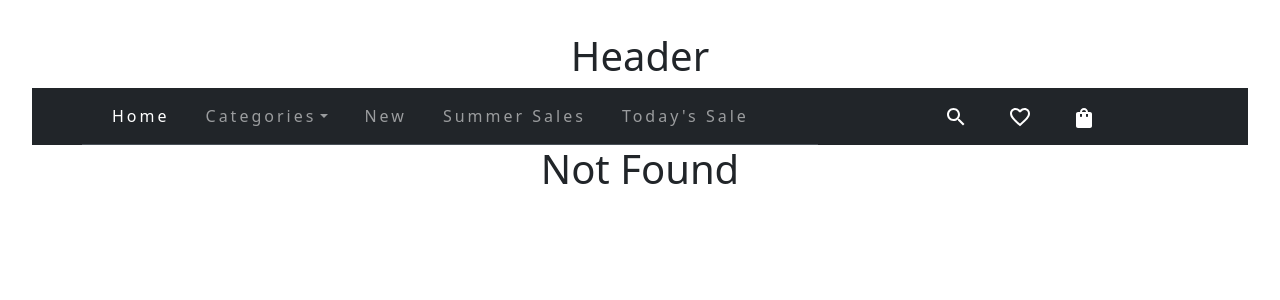
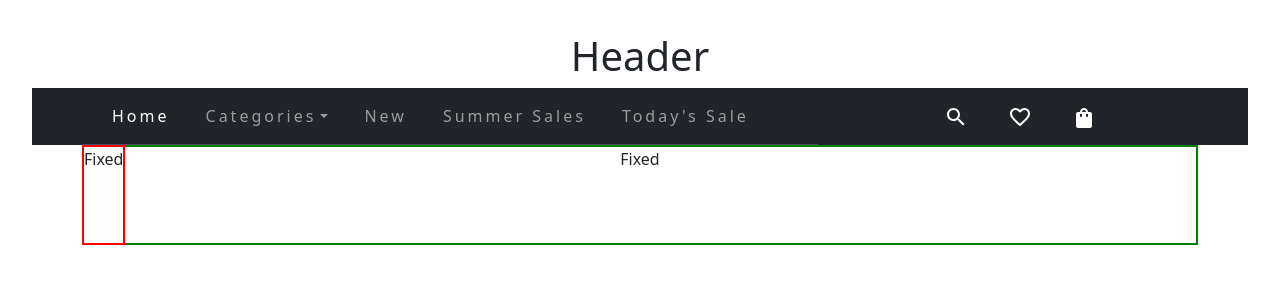
Before and after one commit to sanjaya121/reactjs-ui-client, a React (Vite) app: page /products/121zz in a window 1280 px wide. Before the commit this address had no page. Shown: the top 300 px of the page. Built offline with nearby package versions, Linux system fonts and the light colour scheme.

Commit message:
some javascript practice to be continued

```diff
--- a/src/App.tsx
+++ b/src/App.tsx
@@ -1,51 +1,21 @@
 import {
-  BrowserRouter,
-  Outlet,
   Route,
-  Router,
-  RouterProvider,
   Routes,
 } from "react-router-dom";
 import "./App.css";
-import router from "./app/router/Routes";
 import { useEffect } from "react";
-import Navigation from "./components/common/navigation/Navigation";
 import Header from "./components/common/header/Header";
 import Home from "./components/routes/home/Home";
 import NotFound from "./components/routes/not-found/NotFound";
 import Cart from "./components/routes/cart/Cart";
+import ProductsDetails from "./components/routes/home/products/products-details/ProductsDetails";
+import JsPractice from "./components/routes/js-practice/JsPractice";
 
 function App() {
-  /// sort Array
-  const array = [1, 2, 5, 7, 4, 6, 3, 9, 8];
-  const stringArray = ["lift", "shift", "gift"];
-
-  //fxn to sort array;
-  const SortArray = (array) => {
-    console.log("Sort Array", array);
-    console.log(array.sort((a, b) => b - a));
-  };
-
-  // const findCommonCharacter = (array) => {
-
-  //   for (let i = 0; i < array.length; i++) {
-
-  //   }
-
-  // };
-
-  //find common character;
-  const Truthy = () => {
-    let a = undefined;
-    if (a) {
-      console.log("a");
-    } else {
-      console.log("b");
-    }
-  };
+;
 
   useEffect(() => {
-    Truthy();
+
   });
 
   return (
@@ -57,7 +27,9 @@ function App() {
         <Routes>
           <Route path="/" element={<Home />}></Route>
           <Route path="/shopping-cart" element={<Cart/>}></Route>
+          <Route path="/js-practice" element={<JsPractice/>}></Route>
           <Route path="*" element={<NotFound/>}></Route>
+          <Route path="/products/:id" element={<ProductsDetails/>}></Route>
         </Routes>
       </div>
       <div className="footer"></div>
--- a/src/components/common/account/NavAccount.tsx
+++ b/src/components/common/account/NavAccount.tsx
@@ -13,7 +13,7 @@ import { Link } from 'react-router-dom';
 const NavAccount=()=>{
 
     const cartItems =useSelector((state:RootState)=>state.cart.cart)
-    console.log(cartItems,"Cart ITems")
+    // console.log(cartItems,"Cart ITems")
 
     return(
         <div className="navbar-account">
--- a/src/components/common/navigation/Navigation.tsx
+++ b/src/components/common/navigation/Navigation.tsx
@@ -40,6 +40,9 @@ const Navigation = () => {
                             <a className="dropdown-item" href="#">
                               Men's
                             </a>
+                            <Link className="nav-link active" to="/js-practice">
+                              JS Practice
+                            </Link>
                           </li>
                           <li>
                             <a className="dropdown-item" href="#">
--- a/src/components/routes/home/products/Products.tsx
+++ b/src/components/routes/home/products/Products.tsx
@@ -3,6 +3,7 @@ import { AppDispatch, RootState } from "../../../../store/store";
 import { useEffect } from "react";
 import { fetchProducts } from "../../../../redux/productsSlice";
 import { addToCard } from "../../../../redux/addToCartSlice";
+import { Link } from "react-router-dom";
 const Products = () => {
   const dispatch = useDispatch<AppDispatch>();
 
@@ -24,19 +25,24 @@ const Products = () => {
       <div className="row">
         {products.map((product, index) => (
           <div className="col-lg-3 my-3" key={index}>
-            <div className="card" style={{ width: "18rem" }}>
+
+            <div className="card" style={{ width: "18rem" }} >
               <img src={product.image} />
               <div className="card-body">
                 <h2>{product.name}</h2>
                 <p className="card-text">{product.detail}</p>
               </div>
+              <Link to={`/products/${product.id}`}>
               <button
                 className="btn btn-primary"
                 onClick={() => addProductsToCart(product)}
               >
-                Add to Cart
+               View Details
               </button>
+              </Link>
             </div>
+
+
           </div>
         ))}
       </div>
--- a/src/components/routes/home/products/products-details/ProductsDetails.tsx
+++ b/src/components/routes/home/products/products-details/ProductsDetails.tsx
@@ -0,0 +1,19 @@
+import { useEffect } from 'react';
+import './product-details.scss'
+
+const ProductsDetails = () => {
+
+  useEffect(()=>{
+    // console.log("Intersection",arr3.filter((value)=>arr4.includes(value)))
+  },[])
+
+
+  return (
+    <>
+        <div className="fixed box">Fixed</div>
+        <div className="static box">Fixed</div>
+    </>
+  );
+};
+
+export default ProductsDetails;
--- /dev/null
+++ b/src/components/routes/home/products/products-details/product-details.scss
@@ -0,0 +1,12 @@
+.box {
+  height: 100px;
+  border: 1px solid #fcd;
+}
+div.fixed {
+  position: fixed;
+  border: 2px solid red;
+}
+.static {
+  position: static;
+  border: 2px solid green;
+}
--- /dev/null
+++ b/src/components/routes/js-practice/JsPractice.tsx
@@ -0,0 +1,45 @@
+// Only Javascript parctice code goes here
+
+import { useEffect } from "react";
+
+const JsPractice = () => {
+  // const arr1 = [1, 3];
+  // const arr2 = [3,4,5];
+  // const result_arr = [1, 3, 7, 10, 14]
+
+  const arr1 = [1, 3, 5, 7, 9, 10, 14, 15];
+  const arr2 = [1, 2, 3, 7, 10, 11, 13, 14];
+  const arrayDuplicates = [1, 2, 3, 4, 2, 5, 6, 3, 7, 8, 1];
+
+  const commonChar=["jelo","hello","fuel"];
+
+
+  // Case 2:
+  const arrayInterSection = (arr1, arr2) => {
+    return arr1.filter((el) => arr2.includes(el));
+  };
+
+  const findCommonChar=(array)=>{
+    if(arr2.length ===0) return [];
+    const charSet =array.map(str=>str.split(''));
+    console.log("char set",charSet)
+    // const common=[...charSet[0]].filter(char=>charSet.every(set=>set.has(char)));
+    // return common;
+  }
+
+  useEffect(() => {
+    // console.log(arrayInterSection(arr1, arr2));
+    // console.log("Duplicates",arrayDuplicates.filter((item,index)=>arrayDuplicates.indexOf(item)!==index));
+    // console.log("Remove Duplicates",arrayDuplicates.filter((item,index)=>arrayDuplicates.indexOf(item)==index))
+    // arrayInterSection(arr1, arr2);
+      console.log("common Char",findCommonChar(commonChar));
+  });
+
+  return (
+    <>
+      <h1>JS Practice</h1>
+    </>
+  );
+};
+
+export default JsPractice;
--- a/src/redux/addToCartSlice.ts
+++ b/src/redux/addToCartSlice.ts
@@ -18,8 +18,8 @@ export const cartSlice = createSlice({
   name: "cart",
   initialState,
   reducers: {
-    addToCard:(state,action)=>{
-        state.cart.push(action.payload);
+    addToCard: (state, action) => {
+      state.cart.push(action.payload);
     }
   },
 
@@ -27,4 +27,4 @@ export const cartSlice = createSlice({
 
 export default cartSlice.reducer;
 
-export  const {addToCard}=cartSlice.actions;
+export const { addToCard } = cartSlice.actions;
```
Also changed, not shown: src/components/routes/home/Home.tsx (+1 -8 lines), src/models/products.ts (added, +11 -0 lines).
